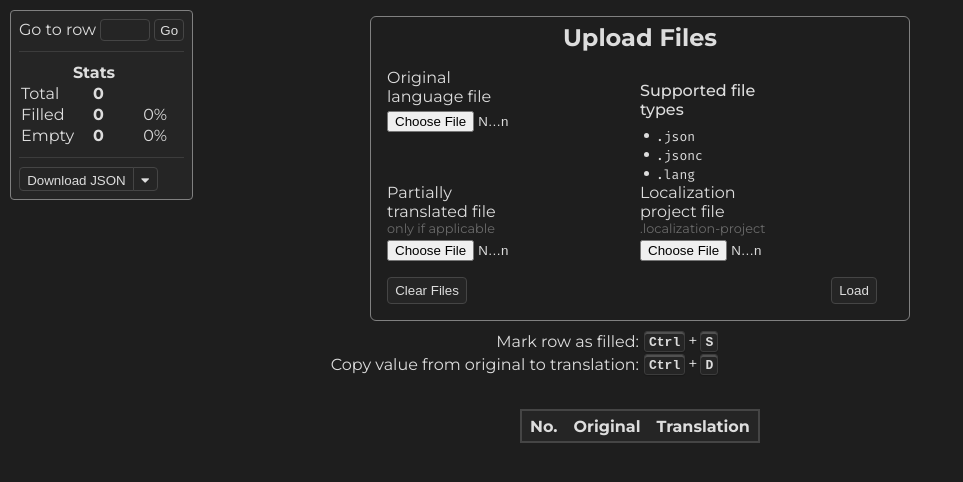
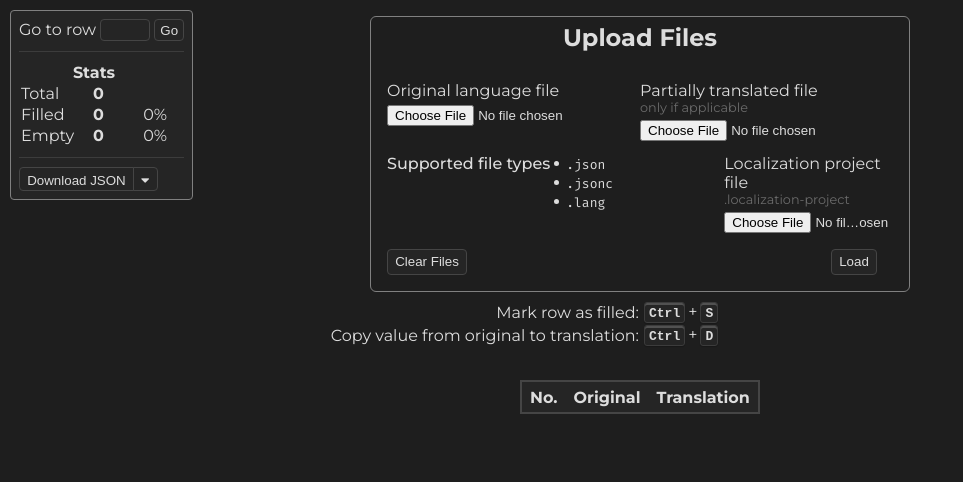
Before and after one commit to localization-tool/localization-tool.github.io, a plain HTML site: page index.html in a window 1280 px wide. Shown: the whole page, without its empty margins (0-963 px from the left). Drawn offline with nearby package versions, Linux system fonts and the light colour scheme.

Commit message:
fixed uploads box styling

```diff
--- a/css/styles.css
+++ b/css/styles.css
@@ -162,13 +162,16 @@ section.uploads {
 /*! upload buttons */
 .uploads .content {
     display: flex;
+    flex-direction: column;
     margin-top: 1rem;
 }
-.uploads .content div {
-    width: 50%;
+.uploads .content > div {
+    width: 100%;
     display: flex;
-    flex-direction: column;
     justify-content: space-between;
+}
+.uploads .content > div > div {
+    margin-top: 0.8rem;
 }
 .uploads .content label {
     display: flex;
@@ -185,8 +188,8 @@ section.uploads {
 }
 /*! options */
 .uploads .supported-types {
-    margin-top: 0.8rem;
     width: 100%;
+    display: flex;
 }
 .uploads .supported-types h4 {
     font-weight: 500;
```
